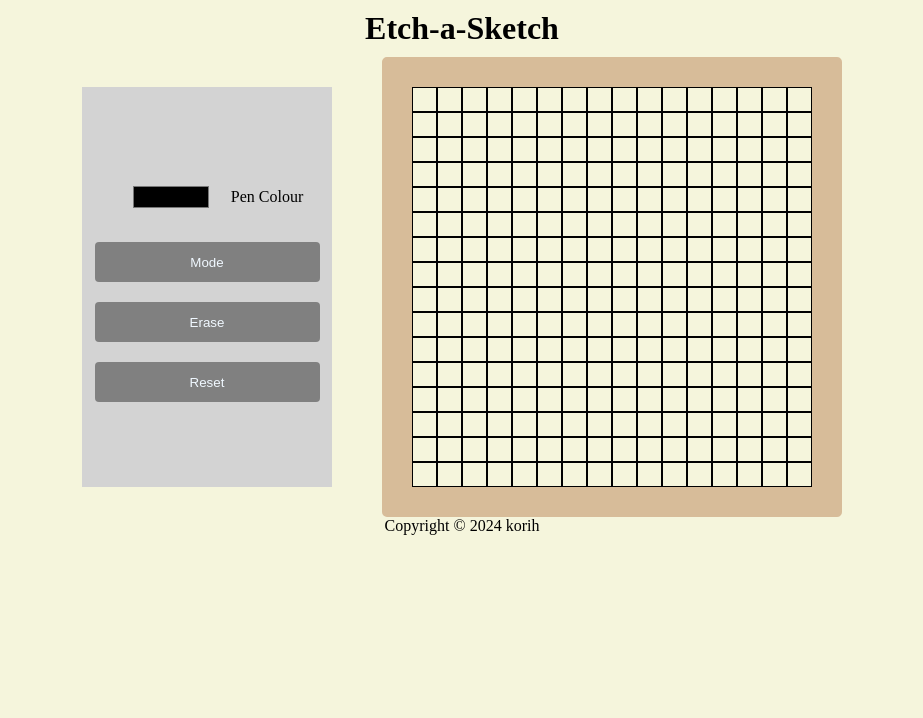
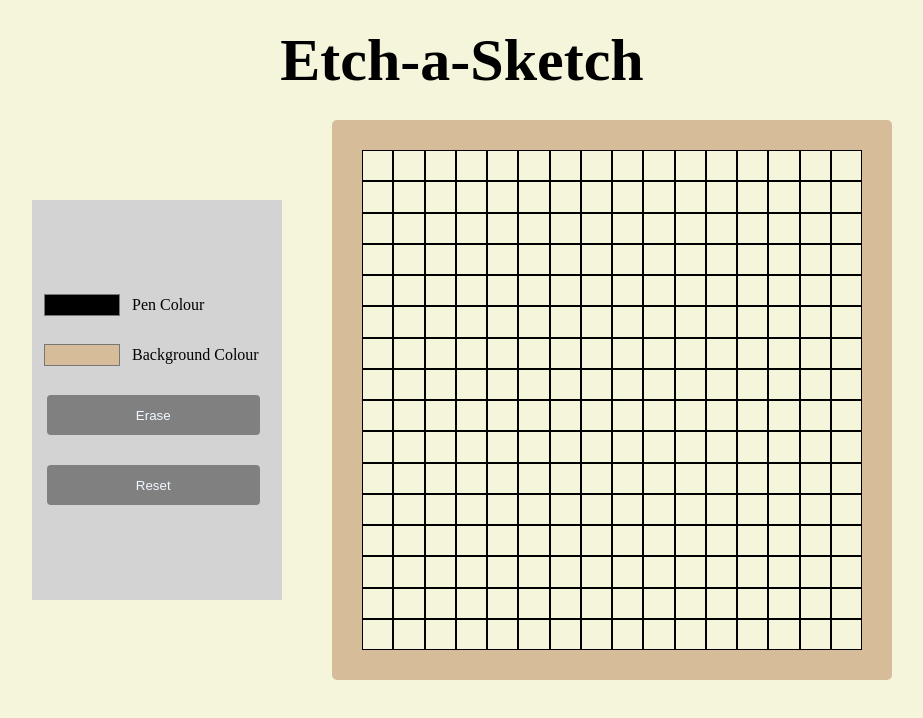
Before and after one commit to KoriH/etch-a-sketch, a plain HTML site: page index.html in a window 1280 px wide. Both pictures are taken after a click on the button "Erase". Shown: the whole page, without its empty margins (178-1101 px from the left). Drawn offline with Linux system fonts and the light colour scheme.

Commit message:
added colour, bg, reset, and erase

```diff
--- a/index.html
+++ b/index.html
@@ -20,7 +20,11 @@
                 <p>Pen Colour</p>
             </div>
 
-            <button id="mode">Mode</button>
+            <div class="color-panel">
+                <input type="color" id="bg-color-select", value="#D7BC99">
+                <p>Background Colour</p>
+            </div>
+
             <button id="erase">Erase</button>
             <button id="reset">Reset</button>
 
@@ -30,10 +34,6 @@
         <script src="src/scripts.js"></script>
     </div>
 
-    <div class="footer">
-        <p>Copyright © 2024 korih</p>
-    </div>
-
 
 </body>
 </html>
--- a/src/scripts.js
+++ b/src/scripts.js
@@ -1,9 +1,64 @@
-const gridContainer = document.querySelector('.grid-container');
-let colorSelected = document.getElementById("color-select");
+// Get colour input, get the color, on new input event refresh the color value
+const colorSelected = document.getElementById("color-select");
+let color = colorSelected.value;
 
+colorSelected.addEventListener('input', function() {
+    color = colorSelected.value;
+});
+
+const gridContainer = document.querySelector('.grid-container'); // add event listener for when cursor is off container
+
+// check for mouse down
+let isMouseDown = false;
+// create the containers, add event listener for colouring.
 for (let i = 0; i < 16 * 16; i++) {
-  const gridCell = document.createElement('div');
+    const gridCell = document.createElement('div');
 
-  gridCell.classList.add('grid-cell');
-  gridContainer.appendChild(gridCell);
+    gridCell.classList.add('grid-cell');
+
+    gridCell.addEventListener('mousedown', function() {
+        isMouseDown = true;
+        this.style.backgroundColor = color;
+    });
+    gridCell.addEventListener('mousemove', function() {
+        if (isMouseDown) {
+            this.style.backgroundColor = color;
+        };
+    });
+    gridCell.addEventListener('mouseup', function() {
+        isMouseDown = false;
+    });
+    gridContainer.appendChild(gridCell);
 };
+
+// erase, check if true, if yes then set color to background color
+let isErase = false;
+document.getElementById('erase').addEventListener('click', function() {
+    isErase = !isErase;
+
+    if (isErase) {
+        color = gridContainer.style.backgroundColor;
+    } else {
+        color = colorSelected.value;
+    }
+});
+
+// if button is clicked all grid is set to background colour
+document.getElementById('reset').addEventListener('click', function() {
+    const gridCell = document.getElementsByClassName('grid-cell');
+    for (let i = 0; i < gridCell.length; i++) {
+        gridCell[i].style.backgroundColor = gridContainer.style.backgroundColor;
+    }
+});
+
+//
+const bgColourSelect = document.getElementById('bg-color-select');
+let bgColor = bgColourSelect.value;
+
+bgColourSelect.addEventListener('input', function() {
+    let gridcells = document.getElementsByClassName('grid-cell');
+    bgColor = bgColourSelect.value;
+    for (let i = 0; i < gridcells.length; i++){
+        gridcells[i].style.backgroundColor = bgColor
+    };
+});
--- a/src/styles.css
+++ b/src/styles.css
@@ -13,18 +13,16 @@ body{
 }
 
 button {
-    margin: 10px;
+    margin: 15px;
     background-color: grey;
     color: aliceblue;
-    width: 90%;
+    width: 85%;
     height: 40px;
     border-radius: 4px;
 }
 
-
-
-#color-select {
-    margin: 20px;
+input {
+    margin: 10px;
     width: 80px;
     height: 30px;
     border: none;
@@ -33,16 +31,24 @@ button {
     background-color: transparent;
 }
 
+
+
 .header {
     display: flex;
     margin: 10px;
+    width: 100%;
+    justify-content: center;
+    align-items: center;
+    height: 100px;
+    font-size: 30px;
 }
 
 .content {
-
     display: flex;
     justify-content: center;
     align-items: center;
+    height: 100%;
+    width: 100%;
 }
 
 .control-panel {
@@ -53,15 +59,13 @@ button {
     height: 400px;
     width: 250px;
     justify-content: center;
-    align-items: center;
+    align-items: start;
 }
 
 .color-panel {
     display: flex;
     align-items: center;
 }
-
-
 
 .grid-container {
     margin-left: 50px;
@@ -73,8 +77,8 @@ button {
     grid-template-columns: repeat(16, 1fr); /* 16 columns */
     grid-template-rows: repeat(16, 1fr); /* 16 rows */
     gap: 0; /* No gap between grid items */
-    width: 400px; /* Fills up the available width */
-    height: 400px; /* Fills up the available height */
+    width: 500px; /* Fills up the available width */
+    height: 500px; /* Fills up the available height */
   }
 
   .grid-container > div {
```
